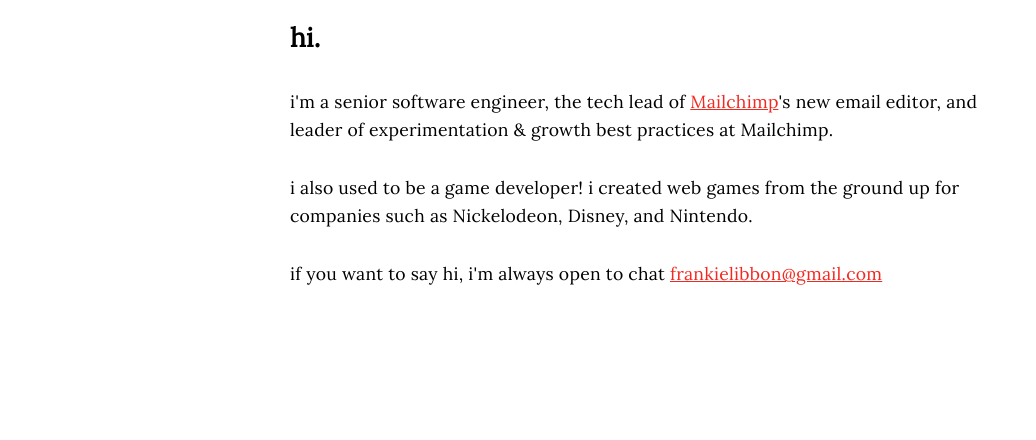
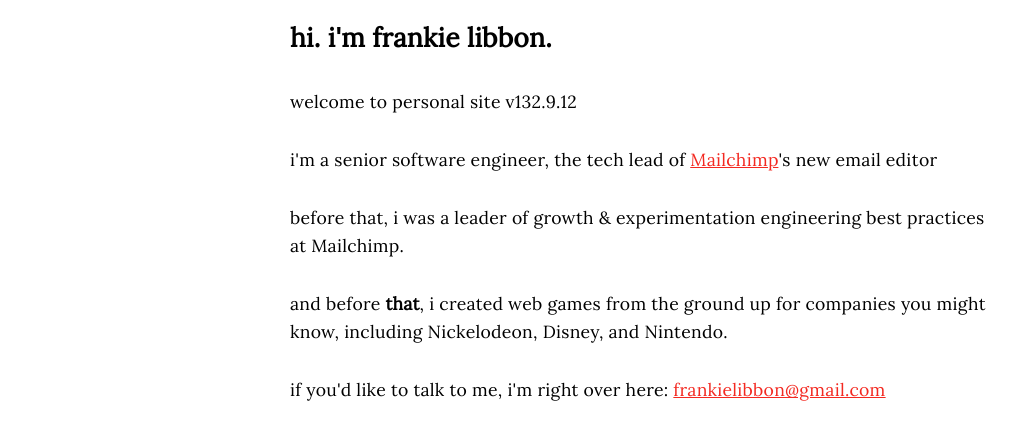
Before and after one commit to Flibbon/personal-site, a Gatsby site: page / in a window 1280 px wide. Shown: the part 94-534 px from the top of the page, without its empty margins (0-1036 px from the left). Built offline with nearby package versions, Linux system fonts and the light colour scheme; Gatsby itself is replaced by a stand-in of ours.

Commit message:
Wow that update needed to happen

```diff
--- a/src/components/layout.js
+++ b/src/components/layout.js
@@ -1,31 +1,17 @@
 import React, { Fragment } from "react";
 import PropTypes from "prop-types";
-import { StaticQuery, graphql } from "gatsby";
 
 import Header from "./Header/Header";
 import "./Normalize.css";
 import "./Layout.less";
 
 const Layout = ({ children }) => (
-  <StaticQuery
-    query={graphql`
-      query SiteTitleQuery {
-        site {
-          siteMetadata {
-            title
-          }
-        }
-      }
-    `}
-    render={data => (
-      <Fragment>
-        <Header siteTitle={data.site.siteMetadata.title} />
-        <div className="content">
-          <main>{children}</main>
-        </div>
-      </Fragment>
-    )}
-  />
+    <Fragment>
+      <Header siteTitle="flibbon" />
+      <div className="content">
+        <main>{children}</main>
+      </div>
+    </Fragment>
 );
 
 Layout.propTypes = {
--- a/src/pages/index.js
+++ b/src/pages/index.js
@@ -1,17 +1,17 @@
 import React from "react";
 
 import Layout from "../components/Layout";
-import SEO from "../components/SEO";
 
 const Home = () => {
   return (
     <Layout>
-      <SEO title="home" />
       <div className="main">
-        <h2>hi.</h2>
-        <p>i'm a senior software engineer, the tech lead of <a href="https://mailchimp.com/" target="_blank">Mailchimp</a>'s new email editor, and leader of experimentation & growth best practices at Mailchimp.</p>
-        <p>i also used to be a game developer! i created web games from the ground up for companies such as Nickelodeon, Disney, and Nintendo.</p>
-        <p>if you want to say hi, i'm always open to chat <a href="mailto:frankielibbon@gmail.com">frankielibbon@gmail.com</a></p>
+        <h2>hi. i'm frankie libbon.</h2>
+        <p>welcome to personal site v132.9.12</p>
+        <p>i'm a senior software engineer, the tech lead of <a href="https://mailchimp.com/" target="_blank" rel="noopener noreferrer">Mailchimp</a>'s new email editor</p>
+        <p>before that, i was a leader of growth & experimentation engineering best practices at Mailchimp.</p>
+        <p>and before <strong>that</strong>, i created web games from the ground up for companies you might know, including Nickelodeon, Disney, and Nintendo.</p>
+        <p>if you'd like to talk to me, i'm right over here: <a href="mailto:frankielibbon@gmail.com">frankielibbon@gmail.com</a></p>
       </div>
     </Layout>
   );
```
Also changed, not shown: package.json (+17 -17 lines), 2 other files.
